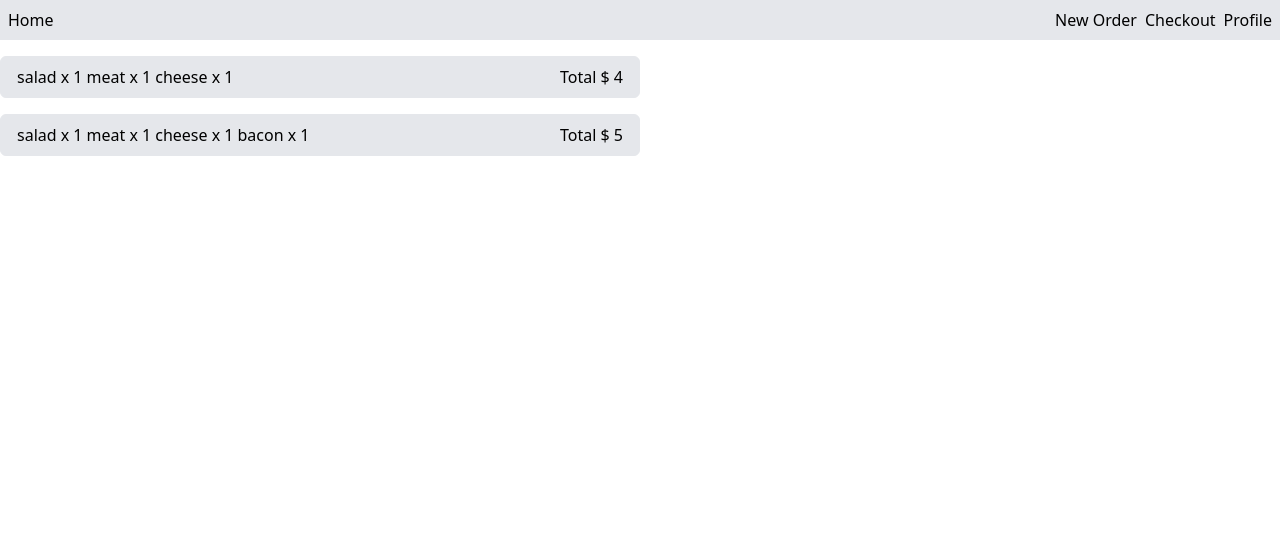
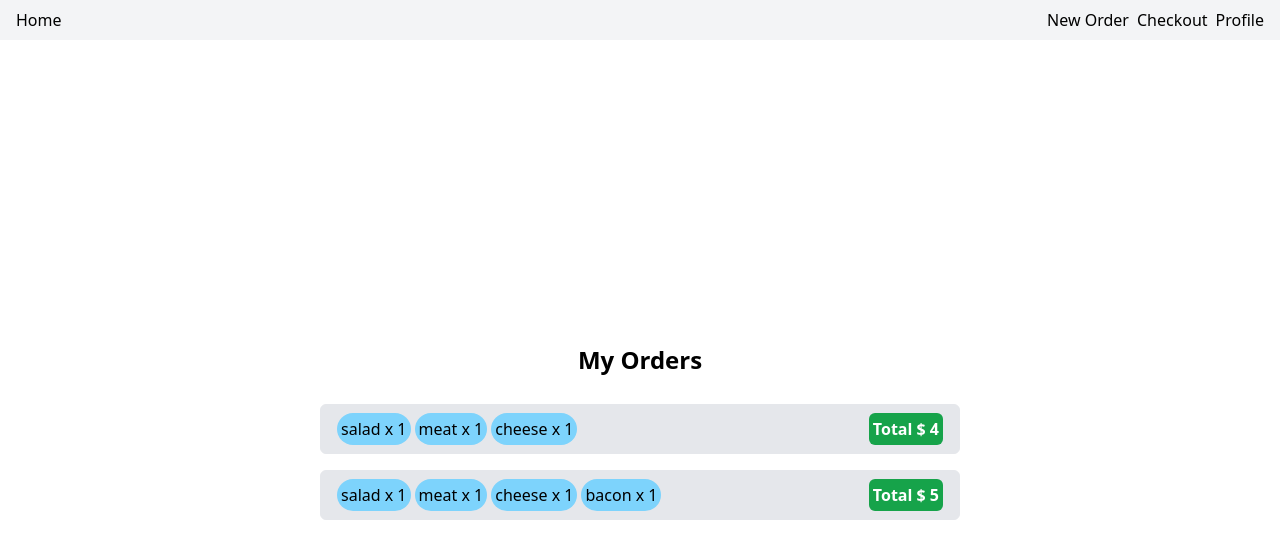
Before and after one commit to rivieradev/burger-app, a Next.js app: page / in a window 1280 px wide. Shown: the top 558 px of the page. Built offline with nearby package versions, Linux system fonts and the light colour scheme.

Commit message:
Fix orders

```diff
--- a/app/page.tsx
+++ b/app/page.tsx
@@ -6,7 +6,11 @@ const inter = Inter({ subsets: ['latin'] });
 
 export default function Home() {
   return (
-    <main>
+    <main className='flex flex-col flex-1 min-h-screen justify-center space-y-3'>
+      <h1
+        className='text-center font-bold text-2xl'
+      >My Orders
+      </h1>
       <OrdersList />
     </main>
   );
--- a/components/Navbar.tsx
+++ b/components/Navbar.tsx
@@ -2,11 +2,11 @@ import Link from "next/link";
 
 const Navbar = () => {
   return (
-    <nav className='flex flex-row justify-between bg-gray-200 p-2'>
-      <span>Home</span>
+    <nav className='flex flex-row justify-between bg-gray-100 py-2 px-4'>
+      <Link  href='/'>Home</Link>
       <div className='flex flex-row space-x-2'>
         <Link href='/order'>New Order</Link>
-        <span>Checkout</span>
+        <Link href='/checkout'>Checkout</Link>
         <span>Profile</span>
       </div>
     </nav>
--- a/components/OrderCard.tsx
+++ b/components/OrderCard.tsx
@@ -13,13 +13,17 @@ const OrderCard = ({ id, ingredients, price } : IOrder) => {
 
 
   return (
-    <div className="flex flex-row justify-between items-center w-1/2 border bg-gray-200 rounded-md py-2 px-4 my-4">
+    <div className="flex flex-row justify-between items-center border bg-gray-200 rounded-md py-2 px-4 my-4">
       <ul className="flex flex-row space-x-1 justify-between items-center">
         {uniqueIngredients.map(x => (
-          <li key={`ing-${x}`}>{`${x} x ${ingredients.filter(i => x === i).length}`}</li>
+          <li
+            key={`ing-${x}`}
+            className='p-1 rounded-full bg-sky-300'
+          >{`${x} x ${ingredients.filter(i => x === i).length}`}
+          </li>
         ))}
       </ul>
-      <span>{`Total $ ${price}`}</span>
+      <span className="p-1 bg-green-600 rounded-md font-bold text-white">{`Total $ ${price}`}</span>
     </div>
   );
 };
--- a/components/OrdersList.tsx
+++ b/components/OrdersList.tsx
@@ -6,7 +6,7 @@ const OrdersList = () => {
   const { orders } = useOrders();
 
   return (
-    <div className="min-h-screen my-auto">
+    <div className="w-1/2 mx-auto">
       {orders?.map(x => (
         <OrderCard id={x.id} ingredients={x.ingredients} price={x.price} key={x.id}/>
       ))}
```
Also changed, not shown: 2 other files (tests, documents, lock files or other folders).
